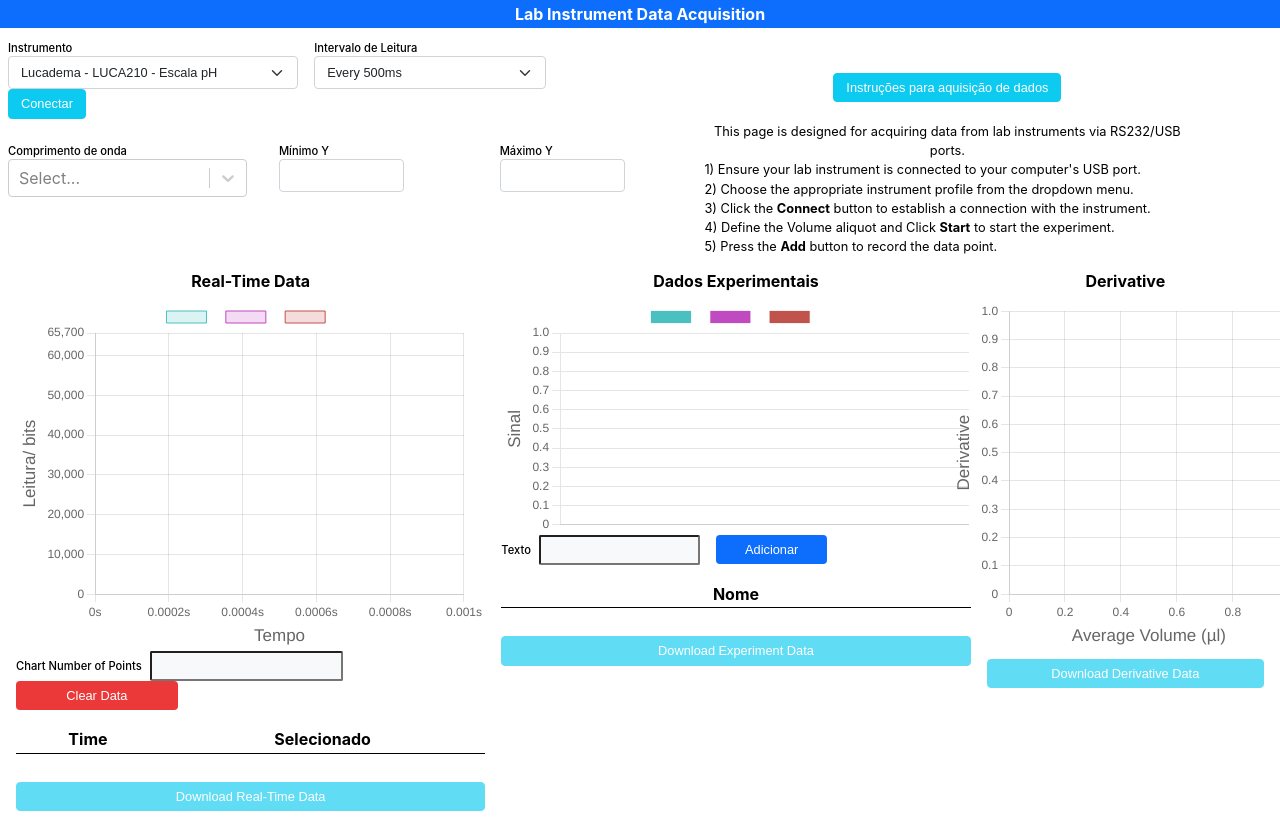
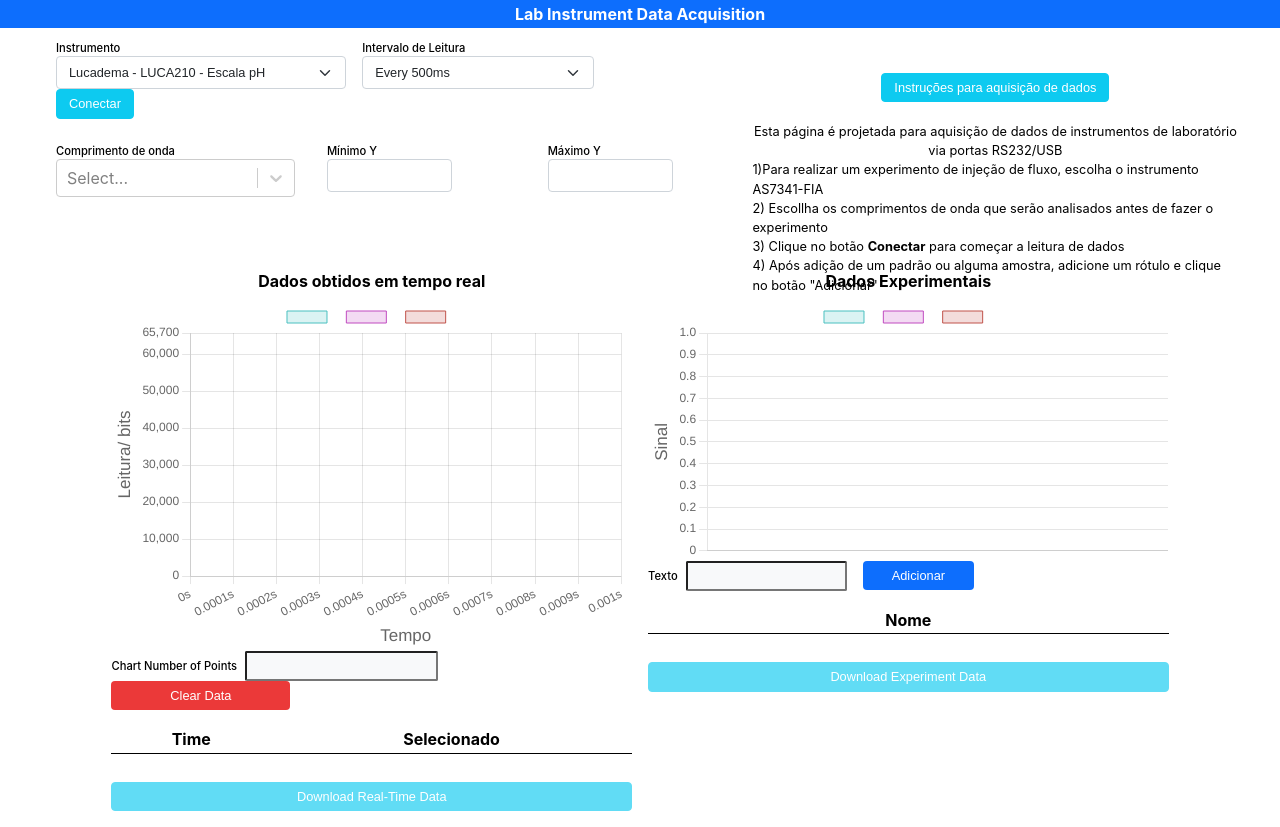
Before and after one commit to rafazinato/SemiTritReact, a React (Create React App) app: page / in a window 1280 px wide. Both pictures are taken after a click on the button "Instruções para aquisição de dados". Built offline with nearby package versions, Linux system fonts and the light colour scheme.

Commit message:
tradução do site para portugues

```diff
--- a/src/App.css
+++ b/src/App.css
@@ -171,6 +171,7 @@ header h4 {
 } */
 
 .col-md-7 {
+  margin-left: 3rem;
   flex: 0 0 58.333333%;
   max-width: 58.333333%;
 }
@@ -292,12 +293,12 @@ header h4 {
 
 
 .real-chart {
-  width: 36.66666667%;
+  width: 40.66666667%;
 
 }
 
 .experiment-chart {
-  width: 36.66666667%;
+  width: 40.66666667%;
 }
 .derivative-chart {
   width: 21.66666667%;
--- a/src/App.js
+++ b/src/App.js
@@ -302,12 +302,11 @@ function App() {
 
     return (
       <>
-        <p class="mb-3 text-center">This page is designed for acquiring data from lab instruments via RS232/USB ports.        </p>
-        <p class=" my-1 ">1) Ensure your lab instrument is connected to your computer's USB port.</p>
-        <p class=" my-1">2) Choose the appropriate instrument profile from the dropdown menu.</p>
-        <p class=" my-1">3) Click the <strong>Connect</strong> button to establish a connection with the instrument.</p>
-        <p class=" my-1">4) Define the Volume aliquot and Click <strong>Start</strong> to start the experiment.</p>
-        <p class=" my-1">5) Press the <strong>Add</strong> button to record the data point.</p>
+        <p class="mb-3 text-center">Esta página é projetada para aquisição de dados de instrumentos de laboratório via portas RS232/USB</p>
+        <p class=" my-1 ">1)Para realizar um experimento de injeção de fluxo, escolha o instrumento AS7341-FIA</p>
+        <p class=" my-1">2) Escollha os comprimentos de onda que serão analisados antes de fazer o experimento</p>
+        <p class=" my-1">3) Clique no botão <strong>Conectar</strong> para começar a leitura de dados</p>
+        <p class=" my-1">4) Após adição de um padrão ou alguma amostra, adicione um rótulo e clique no botão "Adicionar"</p>
       </>
     );
   }
@@ -351,7 +350,7 @@ function App() {
       </div>
       <div className="graph-container">
         <div className="real-chart">
-          <h5 className="text-center">Real-Time Data</h5>
+          <h5 className="text-center">Dados obtidos em tempo real</h5>
           <RealTimeChart data={filteredData} testData={testData} setSelectedWavelength={setSelectedWavelength} chartPoints={chartPoints} axis={axis} selectedWavelength={selectedWavelength} />
           <div class="row g-2 mb-2 align-items-center">
             <div class="col-md-8">
@@ -402,7 +401,7 @@ function App() {
             Download Experiment Data
           </button>
         </div>
-        <div className="derivative-chart">
+        {/* <div className="derivative-chart">
           <h5 className="text-center">Derivative</h5>
           <div style={{ justifyItems: 'center' }}>
             <DerivativeChart data={derivativeData} />
@@ -415,7 +414,7 @@ function App() {
           >
             Download Derivative Data
           </button>
-        </div>
+        </div> */}
       </div>
     </div>
 
--- a/src/components/ConnectionForm.js
+++ b/src/components/ConnectionForm.js
@@ -4,7 +4,7 @@ import Select from "react-select";
 function ConnectionForm({ isConnected, setIsConnected,
   addRealTimeData, setRealTimeData, realTimeData, setTestData,
   testData, selectedWavelength, setSelectedWavelength, chartPoints,
-  startTime, setFilteredData, filteredData, setRealTimeDataTable,setAxis,axis }) {
+  startTime, setFilteredData, filteredData, setRealTimeDataTable, setAxis, axis }) {
   const [instrument, setInstrument] = useState('lucadema210');
   const [readInterval, setReadInterval] = useState(2000);
   const [port, setPort] = useState(null);
@@ -359,10 +359,11 @@ function ConnectionForm({ isConnected, setIsConnected,
                 value={instrument}
                 onChange={(e) => setInstrument(e.target.value)}
               >
+                <option value='AS7341_FIA'>AS7341-FIA</option>
                 <option value='lucadema210' >Lucadema - LUCA210 - Escala pH</option>
                 <option value='phmeter'>pH Meter 2</option>
                 <option value='ADS_continous_Arduino'>ADS_continous-Arduino</option>
-                <option value='AS7341_FIA'>AS7341-FIA</option>
+
               </select>
             </div>
             <div className="col-md-4">
@@ -416,24 +417,24 @@ function ConnectionForm({ isConnected, setIsConnected,
               <option value='8'>NIR</option>
             </select> */}
             <Select
-             isMulti
-             onChange={handleWavelenght}
-             options={waves}
-             />
+              isMulti
+              onChange={handleWavelenght}
+              options={waves}
+            />
 
 
           </div>
           <div >
             <label className="form-label mb-0 ">Mínimo Y</label>
             <div className=" width50 ">
-              <input  onChange={(e) => setAxis([Number(e.target.value), axis[1]])} className='input-axis'></input>
+              <input onChange={(e) => setAxis([Number(e.target.value), axis[1]])} className='input-axis'></input>
 
             </div>
           </div>
           <div >
             <label className="form-label mb-0 ">Máximo Y</label>
             <div className=" width50 ">
-              <input  onChange={(e) => setAxis([axis[0], Number(e.target.value)])} className='input-axis'></input>
+              <input onChange={(e) => setAxis([axis[0], Number(e.target.value)])} className='input-axis'></input>
 
             </div>
           </div>
--- a/src/components/ExperimentChart.js
+++ b/src/components/ExperimentChart.js
@@ -115,8 +115,8 @@ function ExperimentChart({ data, experimentLabels,experimentData,selectedWavelen
           {
           label: label1 ? label1 : " ",
           data: y1,
-          backgroundColor: 'rgba(75, 192, 192, 1)',
-          borderColor: 'rgba(75, 192, 192, 0.2)',
+          borderColor: 'rgba(75, 192, 192, 1)', // Cor da linha
+          backgroundColor: 'rgba(75, 192, 192, 0.2)', // Cor de fundo
           showLine: false,
           borderWidth: 1,
           pointRadius: 4,
@@ -126,8 +126,8 @@ function ExperimentChart({ data, experimentLabels,experimentData,selectedWavelen
         {
           label: label2 ? label2 : " ",
           data: y2,
-          backgroundColor: 'rgb(192, 75, 192)',
-          borderColor: 'rgb(192, 75, 192,0.2)',
+          borderColor: 'rgb(192, 75, 192)', // Cor da linha
+          backgroundColor: 'rgb(192, 75, 192,0.2)', // Cor de fundo
           showLine: false,
           borderWidth: 1,
           pointRadius: 4,
@@ -137,8 +137,8 @@ function ExperimentChart({ data, experimentLabels,experimentData,selectedWavelen
         {
           label: label3 ? label3 : " ",
           data: y3,
-          backgroundColor: 'rgb(192, 83, 75)',
-          borderColor: 'rgb(192, 83, 75,0.2)',
+          borderColor: 'rgb(192, 83, 75)', // Cor da linha
+          backgroundColor: 'rgb(192, 83, 75,0.2)', // Cor de fundo
           showLine: false,
           borderWidth: 1,
           pointRadius: 4,
```
Also changed, not shown: 1 other file (tests, documents, lock files or other folders).
